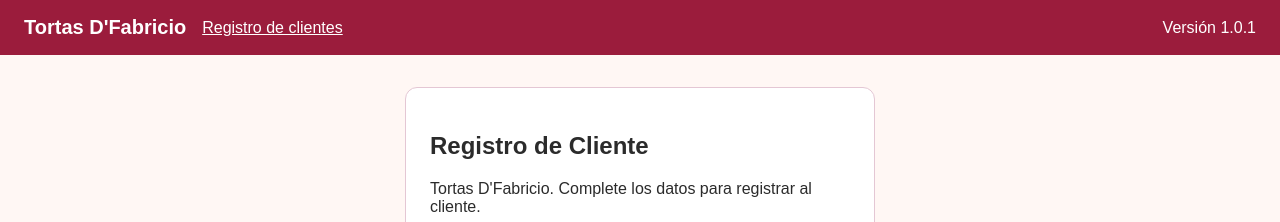
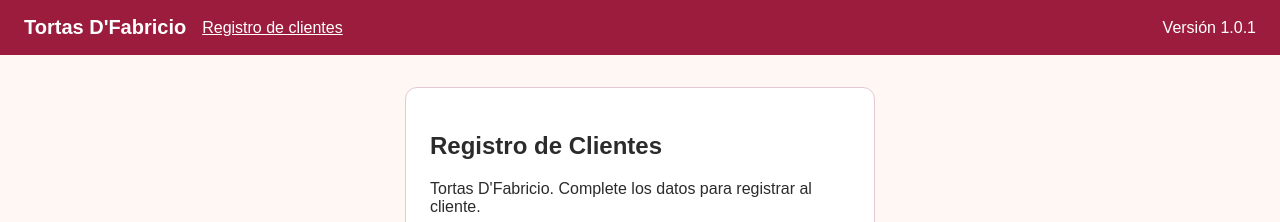
Before and after one commit to walmeydaq/tortasdfabricio, an Angular app: page /registro in a window 1280 px wide. Shown: the top 222 px of the page. Built offline with nearby package versions, Linux system fonts and the light colour scheme.

Commit message:
Actualización final del registro de clientes

```diff
--- a/src/app/registro/registro.component.html
+++ b/src/app/registro/registro.component.html
@@ -1,5 +1,5 @@
 <section class="tarjeta">
-  <h2>Registro de Cliente</h2>
+  <h2>Registro de Clientes</h2>
   <p>Tortas D'Fabricio. Complete los datos para registrar al cliente.</p>
 
   <form [formGroup]="form" (ngSubmit)="enviar()">
```
